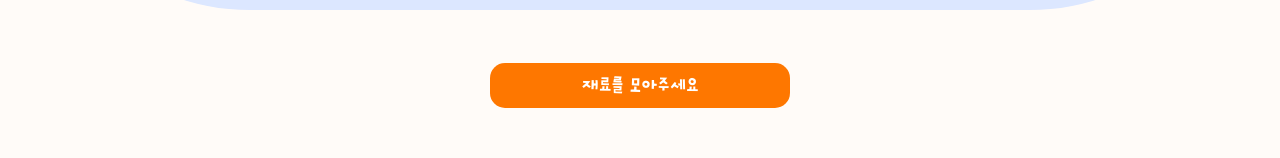
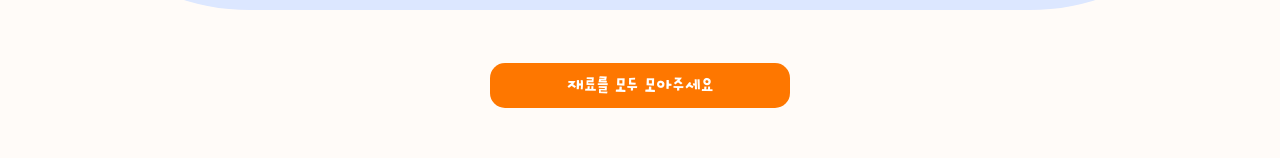
Before and after one commit to Ureca3rd-FE/moong-FE, a React (Vite) app: page / in a window 1280 px wide. Shown: the part 1668-1826 px from the top of the page. Built offline with nearby package versions, Linux system fonts and the light colour scheme; a web font is replaced by a local one.

Commit message:
[feat] MessageView router 추가

```diff
--- a/src/pages/MyHome.tsx
+++ b/src/pages/MyHome.tsx
@@ -1,3 +1,4 @@
+import { useNavigate } from 'react-router-dom';
 import '../style/home.scss';
 import Button from '../components/common/Button';
 import homeGroupImg from '../assets/images/Home_Group.svg';
@@ -12,13 +13,14 @@ import kakaoLinkImg from "../assets/images/KakaoLink.svg";
 import hyperLinkImg from "../assets/images/HyperLink.svg";
 
 const MyHome = () => {
+  const navigate = useNavigate();
   return (
     <div className="my-home">
       <div className="my-home__header">
         <div className="my-home__header-icon">
           <img src = {logo} alt ="로고"/>
         </div>
-        <div className="my-home__header-icon">
+        <div className="my-home__header-icon" onClick={() => navigate('/message')}>
           <img src = {letter} alt = "편지기록함"/>
         </div>
       </div>
@@ -57,7 +59,7 @@ const MyHome = () => {
       </div>
 
       <div className="my-home__actions">
-        <Button type="large">재료를 모아주세요</Button>
+        <Button type="large">재료를 모두 모아주세요</Button>
         <p className="my-home__share-text">친구에게 공유하고 재료 받기</p>
         <div className="my-home__share-icons">
           <img src={hyperLinkImg} alt="링크 공유" className="my-home__share-icon" />
--- a/src/style/home.scss
+++ b/src/style/home.scss
@@ -20,6 +20,12 @@
       display: flex;
       align-items: center;
       justify-content: center;
+      cursor: pointer;
+      transition: opacity 0.2s;
+
+      &:hover {
+        opacity: 0.7;
+      }
 
       img {
         width: 24px;
```
